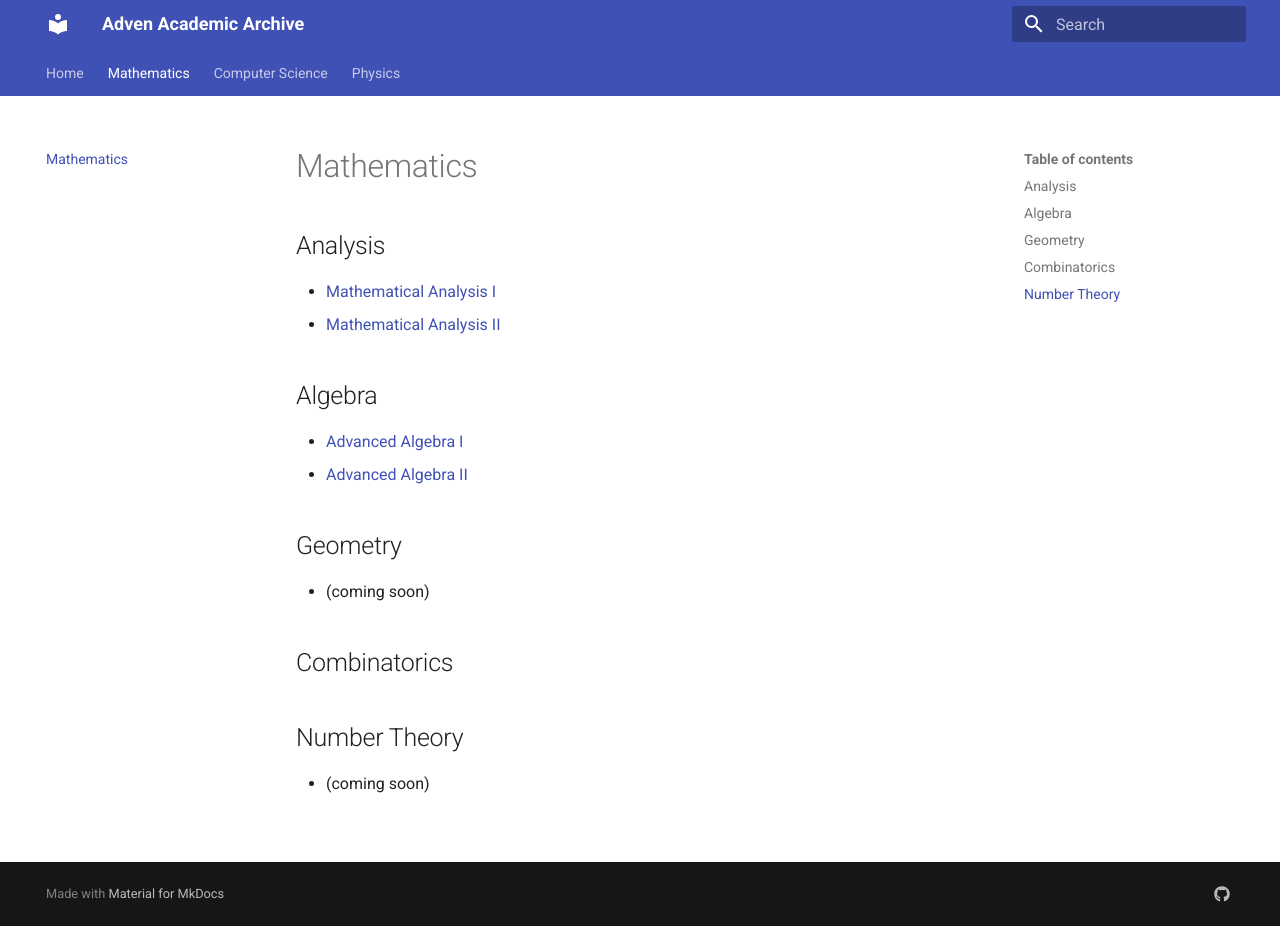
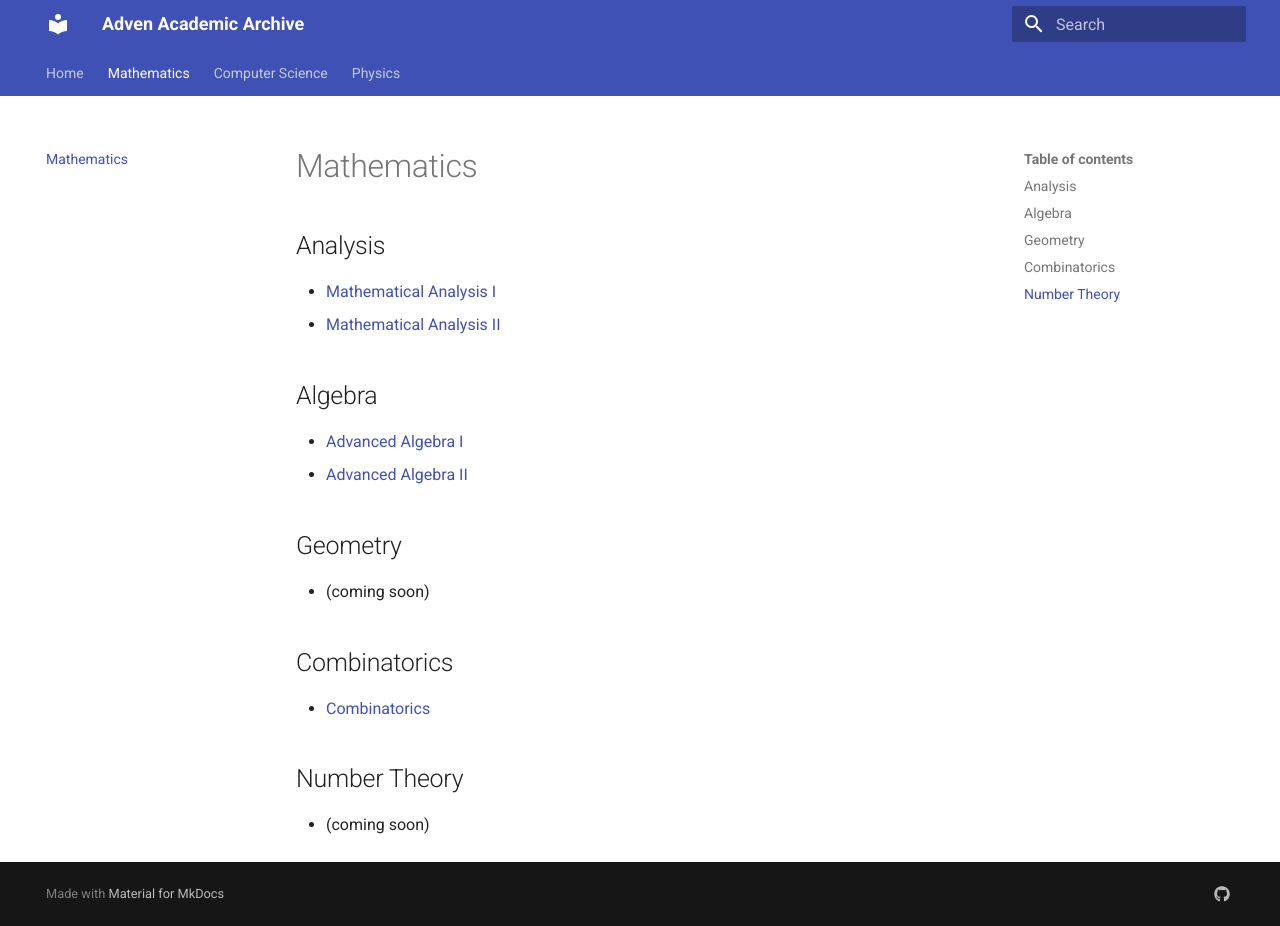
Before and after one commit to Adven2007/academic-archive, an MkDocs documentation site: the page built from docs/Mathematics.md, in a window 1280 px wide and 926 px high. Built offline with MkDocs 1.6.1 and Material for MkDocs 9.7.7, drawn with Linux system fonts in a browser that asks for light colours.

Commit message:
Add combinatorics back to Mathematics.md

```diff
--- a/docs/Mathematics.md
+++ b/docs/Mathematics.md
@@ -12,6 +12,7 @@
 - (coming soon)
 
 ## Combinatorics
+- [Combinatorics](combinatorics.md)
 
 ## Number Theory
 - (coming soon)
```
